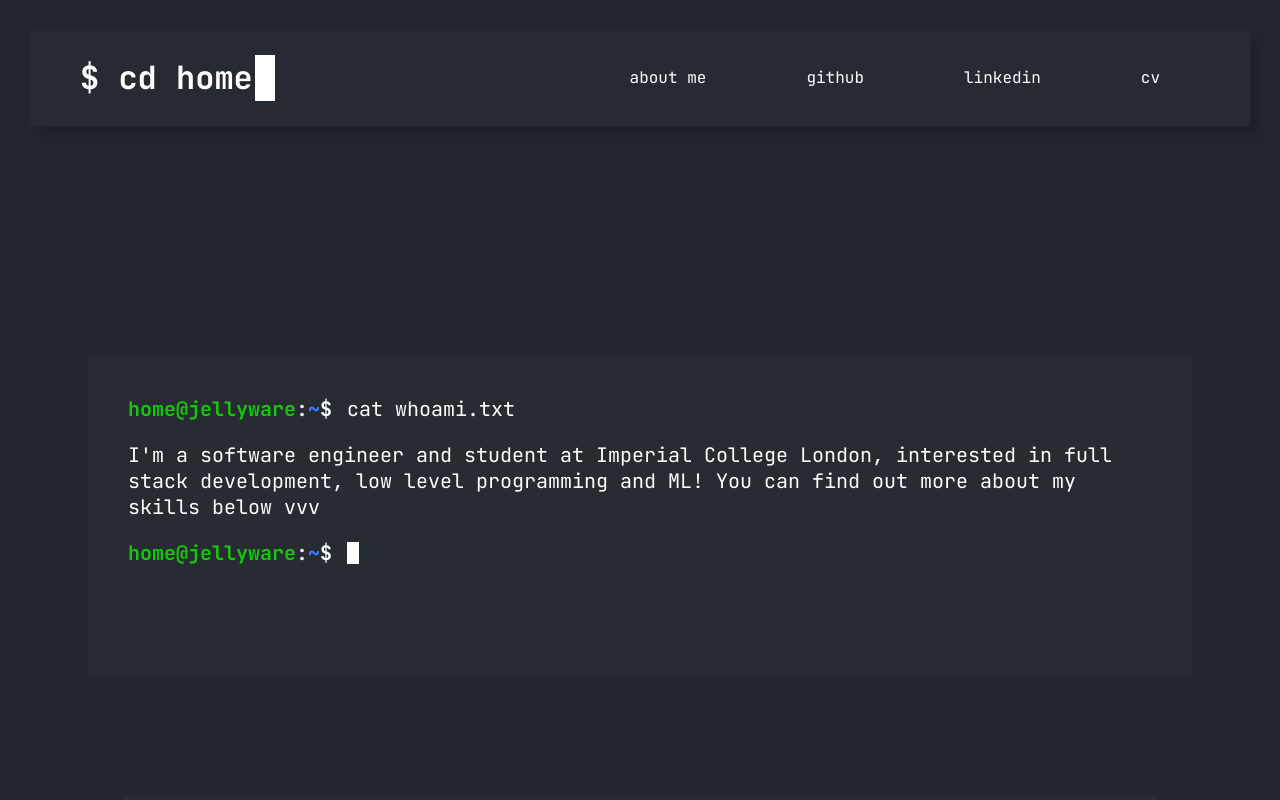
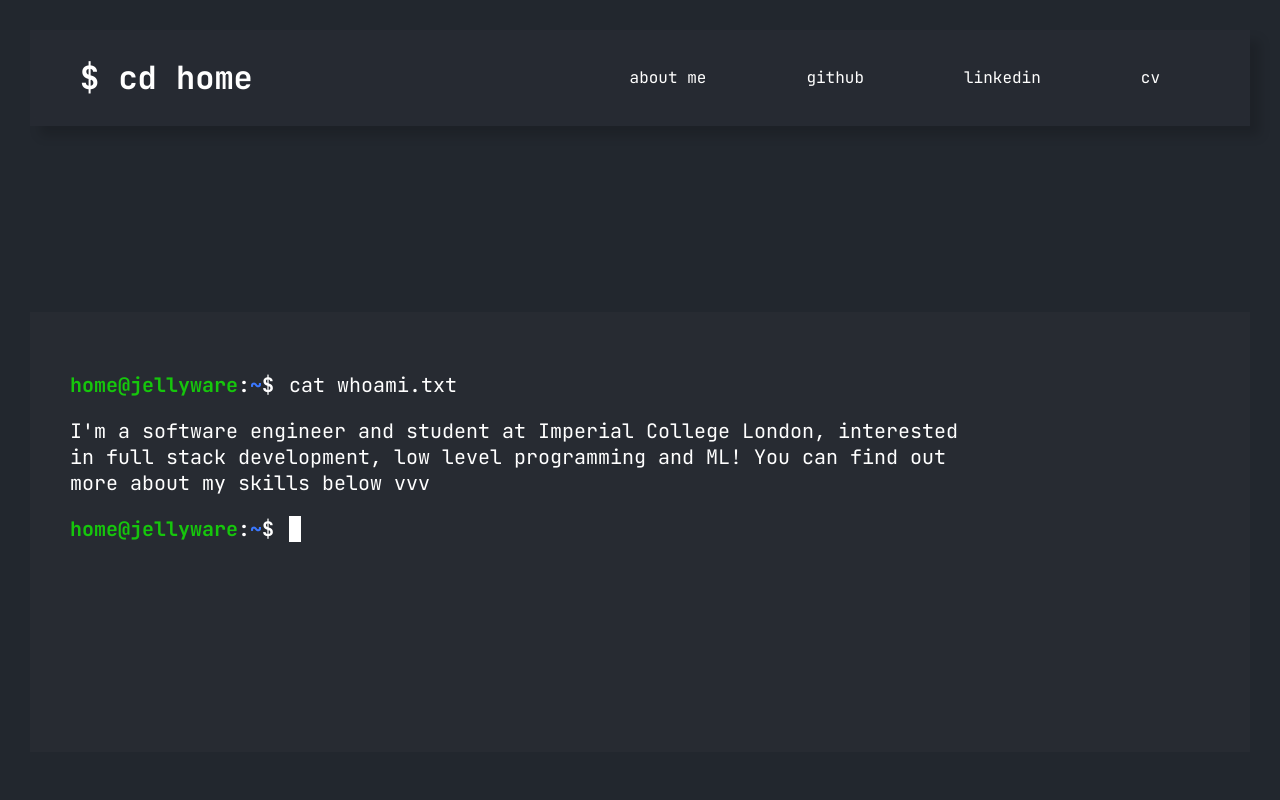
Before and after one commit to jaym-01/jellyware, a Next.js app: page / in a window 1280 px wide. Shown: the top 800 px of the page. Built offline with nearby package versions, Linux system fonts and the light colour scheme.

Commit message:
fixed all styling issues

```diff
--- a/src/app/page.tsx
+++ b/src/app/page.tsx
@@ -4,10 +4,10 @@ import AboutMe from "../components/Home/AboutMe/AboutMe";
 export default function Home() {
   return (
     <main>
-      <section style={{ height: "80vh" }}>
+      <section>
         <Hero />
       </section>
-      <section style={{ height: "80vh" }} id="aboutme">
+      <section id="aboutme">
         <AboutMe />
       </section>
     </main>
--- a/src/components/Header/Header.tsx
+++ b/src/components/Header/Header.tsx
@@ -28,9 +28,6 @@ export default function Header() {
       <header className={styles.headerComp}>
         <Link href={navData[0].link} className={styles.titleWrapper}>
           <h1 className={styles.headerTitle}>{navData[0].title}</h1>
-          <div className={styles.cursorWrapper}>
-            <div className={styles.cursor}></div>
-          </div>
         </Link>
 
         {(!smallScreen || open) && (
--- a/src/components/Home/AboutMe/AboutMe.tsx
+++ b/src/components/Home/AboutMe/AboutMe.tsx
@@ -8,7 +8,6 @@ So far, I've achieved a First and Dean's list in my 1st and 2nd year.
 Languages/Frameworks I've used:
 (proficient)
 - Typescript
-- React.js
 - React.js
 - Next.js
 - Python
--- a/src/components/Home/Hero/TextComponents.tsx
+++ b/src/components/Home/Hero/TextComponents.tsx
@@ -19,13 +19,11 @@ export function IntroText() {
   }, [index]);
 
   return (
-    <div className={styles.lineContainer}>
-      <Typing text={displayText[textNum]} index={index} setIndex={setIndex} />
-    </div>
+    <Typing text={displayText[textNum]} index={index} setIndex={setIndex} />
   );
 }
 
-const typingSpeed: number = 150;
+const typingSpeed: number = 200;
 const transitionDelay = "0.1s";
 const clearText = "clear";
 
@@ -39,7 +37,7 @@ export function Typing({
   index: number;
 }) {
   useEffect(() => {
-    const interval = setInterval(
+    const timeId = setTimeout(
       () => {
         setIndex(
           (prev) => (prev + 1) % (text.command.length + 1 + clearText.length)
@@ -53,7 +51,7 @@ export function Typing({
         ? typingSpeed + 100
         : typingSpeed
     );
-    return () => clearInterval(interval);
+    return () => clearTimeout(timeId);
   }, [index]);
 
   const outputStyle = {
@@ -62,29 +60,35 @@ export function Typing({
   };
 
   return (
-    <div>
-      <div className={styles.lineContainer}>
+    <>
+      <p className={styles.line}>
         <BashPrompt />
         <span>
-          {text.command.slice(0, Math.min(index, text.command.length))}
+          {text.command
+            .replace(" ", "\u00A0")
+            .slice(0, Math.min(index, text.command.length))}
         </span>
-        <div
+        <span
           className={index === 0 ? styles.cursorAnimation : styles.cursor}
           style={{
             opacity: index >= text.command.length ? 0 : 1,
             transitionDelay: "0.3s",
           }}
-        ></div>
-      </div>
-      <p style={outputStyle}>{text.output}</p>
-      <div style={outputStyle} className={styles.lineContainer}>
+        >
+          &nbsp;
+        </span>
+      </p>
+      <p style={outputStyle} className={styles.line}>
+        {text.output}
+      </p>
+      <p style={outputStyle} className={styles.line}>
         <BashPrompt />
         {index > text.command.length && (
           <span>{clearText.slice(0, index - text.command.length)}</span>
         )}
-        <div className={styles.cursorAnimation}></div>
-      </div>
-    </div>
+        <span className={styles.cursorAnimation}>&nbsp;</span>
+      </p>
+    </>
   );
 }
 
--- a/src/styles/components/header.module.scss
+++ b/src/styles/components/header.module.scss
@@ -2,18 +2,14 @@
 
 .headerWrapper {
   z-index: 10;
-  display: flex;
-  justify-content: center;
-  align-items: center;
   padding: 30px;
+  height: 162px;
   position: sticky;
   top: 0;
 }
 
 .headerComp {
-  z-index: 10;
   background-color: $primaryColor;
-  width: 100%;
   $padding-y: 5px;
   padding-top: $padding-y;
   padding-bottom: $padding-y;
--- a/src/styles/components/home/aboutme.module.scss
+++ b/src/styles/components/home/aboutme.module.scss
@@ -1,20 +1,16 @@
 @use "../../variables.module" as *;
 
 .tgWrapper {
-  width: 100%;
-  display: flex;
-  justify-content: center;
-  // $padding-x: 10px;
-  // padding-left: 10px;
-  // padding-right: $padding-x;
+  height: 70vh;
+  padding: 30px;
 }
 
 .tgContainer {
+  width: 100%;
   padding: 5px;
   background-color: $primaryColor;
   display: flex;
   flex-direction: column;
-  width: 80vw;
 }
 
 .textTitle {
--- a/src/styles/components/home/hero.module.scss
+++ b/src/styles/components/home/hero.module.scss
@@ -1,21 +1,18 @@
 @use "../../variables.module" as *;
 
 .heroWrapper {
+  height: 70vh;
+  padding: 30px;
   display: flex;
-  flex-direction: column;
-  padding: 20px;
-  padding-top: 10vh;
-  height: 70vh;
   justify-content: center;
   align-items: center;
-  gap: 30px;
 }
 
 .introCont {
   background-color: $primaryColor;
   padding: 40px;
-  width: 80vw;
-  height: 30vh;
+  width: 100%;
+  height: 45vh;
   text-wrap: wrap;
 }
 
@@ -25,11 +22,14 @@
   text-wrap: wrap;
 }
 
-.lineContainer {
-  display: flex;
-  justify-content: flex-start;
-  align-items: center;
-  flex-direction: row;
+.line {
+  word-wrap: break-word;
+  overflow-wrap: break-word;
+  max-width: 70vw;
+}
+
+.line span {
+  white-space: normal;
 }
 
 .cursor {
```
